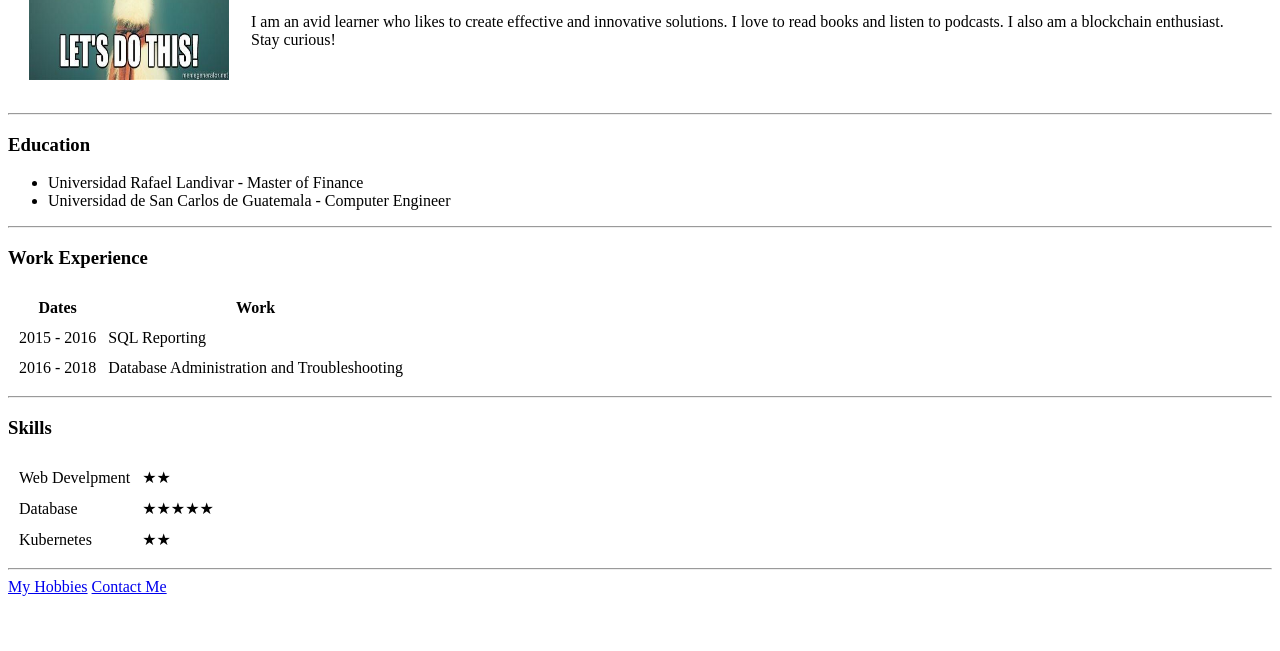
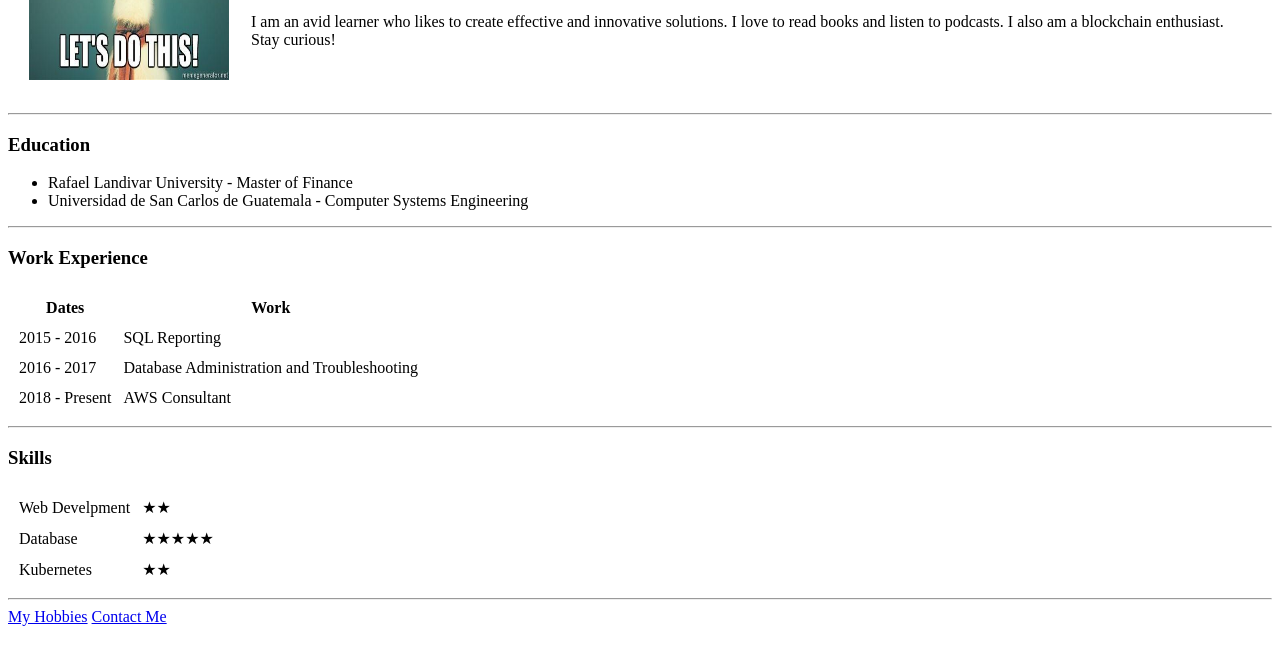
Before and after one commit to everestuar/cv, a plain HTML site: page index.html in a window 1280 px wide. Shown: the part 149-800 px from the top of the page. Drawn offline with Linux system fonts and the light colour scheme.

Commit message:
Ajuste de Index

```diff
--- a/index.html
+++ b/index.html
@@ -18,8 +18,8 @@
     <hr>
     <h3>Education</h3>
     <ul>
-      <li>Universidad Rafael Landivar - Master of Finance</li>
-      <li>Universidad de San Carlos de Guatemala - Computer Engineer</li>
+      <li>Rafael Landivar University - Master of Finance</li>
+      <li>Universidad de San Carlos de Guatemala - Computer Systems Engineering</li>
     </ul>
     <hr>
 
@@ -37,8 +37,12 @@
           <td>SQL Reporting</td>
         </tr>
         <tr>
-          <td>2016 - 2018</td>
+          <td>2016 - 2017</td>
           <td>Database Administration and Troubleshooting</td>
+        </tr>
+        <tr>
+          <td>2018 - Present</td>
+          <td>AWS Consultant</td>
         </tr>
       </tbody>
       <tfoot>
```
